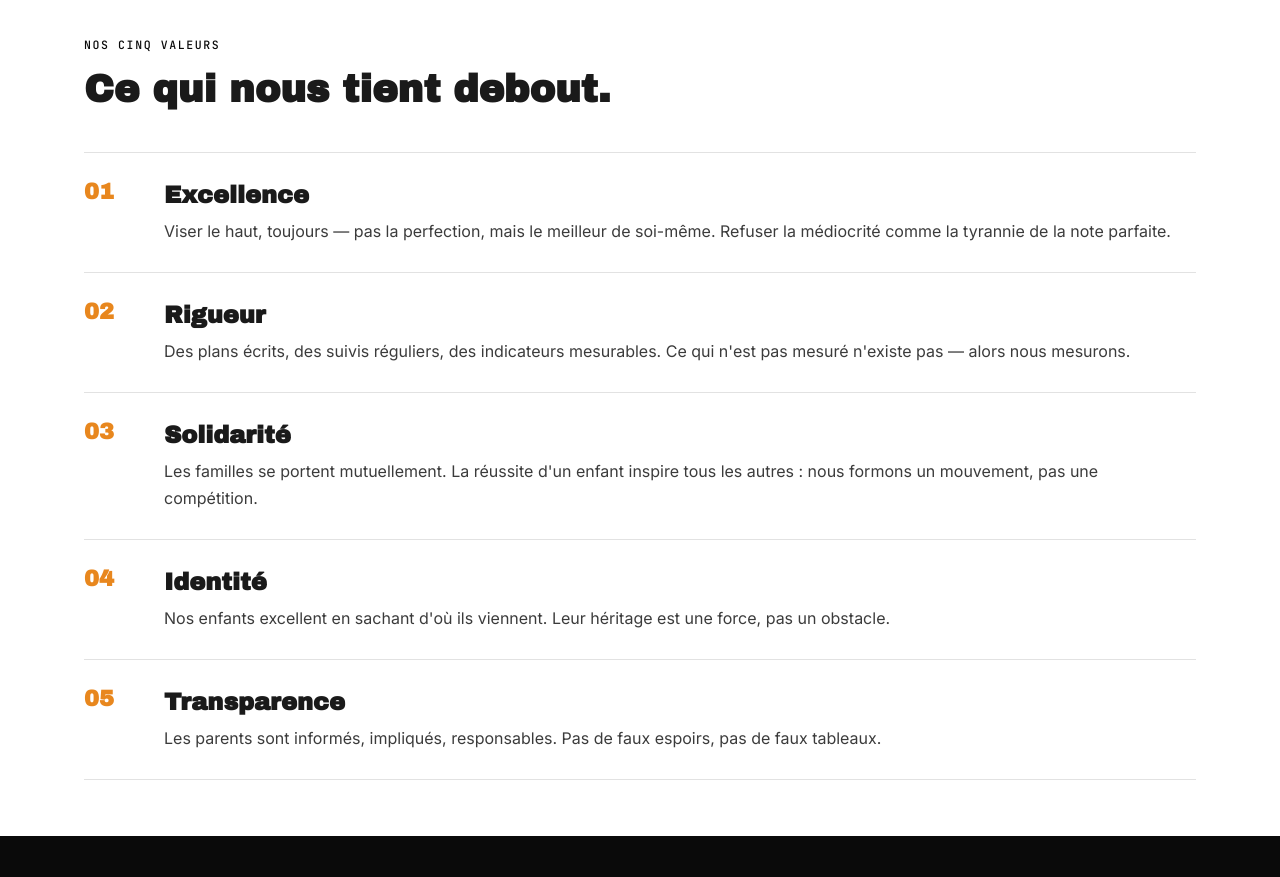
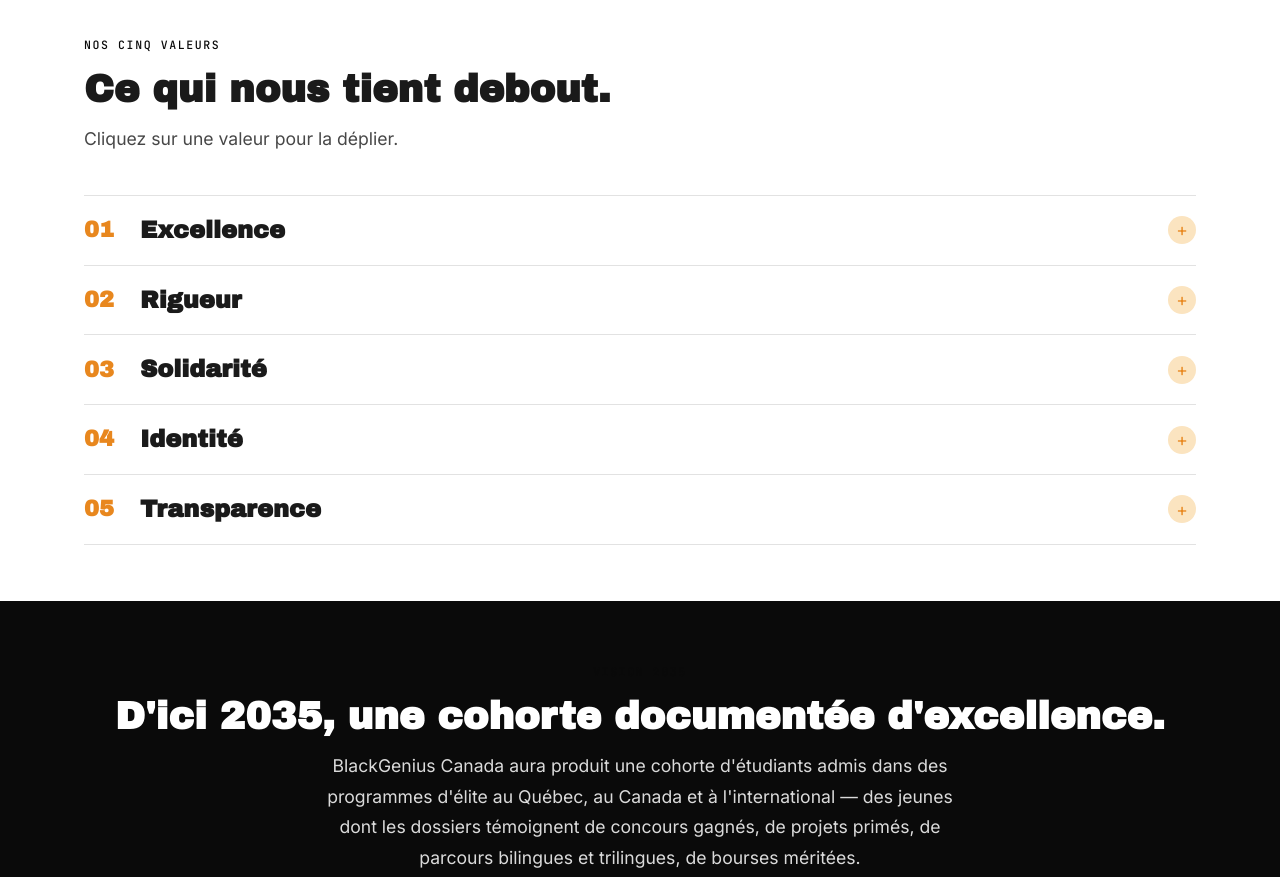
Before and after one commit to blackgeniuscanada/site-internet, a plain HTML site: page mission.html in a window 1280 px wide. Shown: the part 1780-2657 px from the top of the page. Drawn offline with nearby package versions, Linux system fonts and the light colour scheme; a web font is replaced by a local one.

Commit message:
Page Mission: transforme les 5 valeurs en accordeons repliables (FR+EN)

```diff
--- a/assets/css/style.css
+++ b/assets/css/style.css
@@ -123,31 +123,52 @@
   opacity: .7;
 }
 
-/* ── Ligne de valeur (page Mission) ───────────────────────────────
-   span.value-num + h3 + p, en frères, positionnés via grid. */
-.value-row {
-  display: grid;
-  grid-template-columns: 3.5rem 1fr;
-  grid-template-rows: auto auto;
-  column-gap: 1.5rem;
-  padding: 1.75rem 0;
-  border-top: 1px solid var(--border);
-}
+/* ── Ligne de valeur (page Mission) — accordéon ───────────────────
+   <details class="value-row"><summary class="value-row-summary">
+   span.value-num + h3 + span.value-row-toggle</summary><p>...</p></details> */
+.value-row { border-top: 1px solid var(--border); }
 .value-row:last-of-type { border-bottom: 1px solid var(--border); }
+.value-row-summary {
+  display: flex;
+  align-items: center;
+  gap: 1.25rem;
+  padding: 1.25rem 0;
+  cursor: pointer;
+  list-style: none;
+  -webkit-tap-highlight-color: transparent;
+}
+.value-row-summary::-webkit-details-marker { display: none; }
 .value-row .value-num {
-  grid-column: 1;
-  grid-row: 1 / 3;
+  flex-shrink: 0;
+  width: 2.25rem;
   font-family: var(--display);
   font-size: 1.4rem;
   font-weight: 700;
   color: var(--gold);
   line-height: 1;
 }
-.value-row h3 { grid-column: 2; grid-row: 1; margin-bottom: .5rem; }
-.value-row p  { grid-column: 2; grid-row: 2; margin: 0; }
+.value-row-summary h3 { flex: 1; margin: 0; }
+.value-row-toggle {
+  flex-shrink: 0;
+  width: 28px; height: 28px;
+  border-radius: 50%;
+  background: var(--gold-light);
+  color: var(--gold);
+  display: flex; align-items: center; justify-content: center;
+  font-size: 1.1rem;
+  line-height: 1;
+  transition: transform .2s ease;
+}
+.value-row[open] .value-row-toggle { transform: rotate(45deg); }
+.value-row p {
+  margin: 0 0 1.25rem;
+  padding-left: 3.5rem;
+  font-size: .95rem;
+}
 @media(max-width:480px) {
-  .value-row { grid-template-columns: 2.25rem 1fr; column-gap: 1rem; padding: 1.25rem 0; }
-  .value-row .value-num { font-size: 1.1rem; }
+  .value-row-summary { gap: .85rem; padding: 1rem 0; }
+  .value-row .value-num { font-size: 1.1rem; width: 1.75rem; }
+  .value-row p { padding-left: 2.6rem; margin-bottom: 1rem; }
 }
 
 /* ── Section head ──────────────────────────────────────────────── */
--- a/mission.html
+++ b/mission.html
@@ -102,33 +102,29 @@
     <div class="section-head">
       <span class="section-eyebrow">Nos cinq valeurs</span>
       <h2>Ce qui nous tient debout.</h2>
+      <p class="lead">Cliquez sur une valeur pour la déplier.</p>
     </div>
 
-    <div class="value-row">
-      <span class="value-num">01</span>
-      <h3>Excellence</h3>
+    <details class="value-row">
+      <summary class="value-row-summary"><span class="value-num">01</span><h3>Excellence</h3><span class="value-row-toggle">+</span></summary>
       <p>Viser le haut, toujours — pas la perfection, mais le meilleur de soi-même. Refuser la médiocrité comme la tyrannie de la note parfaite.</p>
-    </div>
-    <div class="value-row">
-      <span class="value-num">02</span>
-      <h3>Rigueur</h3>
+    </details>
+    <details class="value-row">
+      <summary class="value-row-summary"><span class="value-num">02</span><h3>Rigueur</h3><span class="value-row-toggle">+</span></summary>
       <p>Des plans écrits, des suivis réguliers, des indicateurs mesurables. Ce qui n'est pas mesuré n'existe pas — alors nous mesurons.</p>
-    </div>
-    <div class="value-row">
-      <span class="value-num">03</span>
-      <h3>Solidarité</h3>
+    </details>
+    <details class="value-row">
+      <summary class="value-row-summary"><span class="value-num">03</span><h3>Solidarité</h3><span class="value-row-toggle">+</span></summary>
       <p>Les familles se portent mutuellement. La réussite d'un enfant inspire tous les autres : nous formons un mouvement, pas une compétition.</p>
-    </div>
-    <div class="value-row">
-      <span class="value-num">04</span>
-      <h3>Identité</h3>
+    </details>
+    <details class="value-row">
+      <summary class="value-row-summary"><span class="value-num">04</span><h3>Identité</h3><span class="value-row-toggle">+</span></summary>
       <p>Nos enfants excellent en sachant d'où ils viennent. Leur héritage est une force, pas un obstacle.</p>
-    </div>
-    <div class="value-row">
-      <span class="value-num">05</span>
-      <h3>Transparence</h3>
+    </details>
+    <details class="value-row">
+      <summary class="value-row-summary"><span class="value-num">05</span><h3>Transparence</h3><span class="value-row-toggle">+</span></summary>
       <p>Les parents sont informés, impliqués, responsables. Pas de faux espoirs, pas de faux tableaux.</p>
-    </div>
+    </details>
   </div>
 </section>
 
```
Also changed, not shown: en/mission.html (+16 -20 lines).
